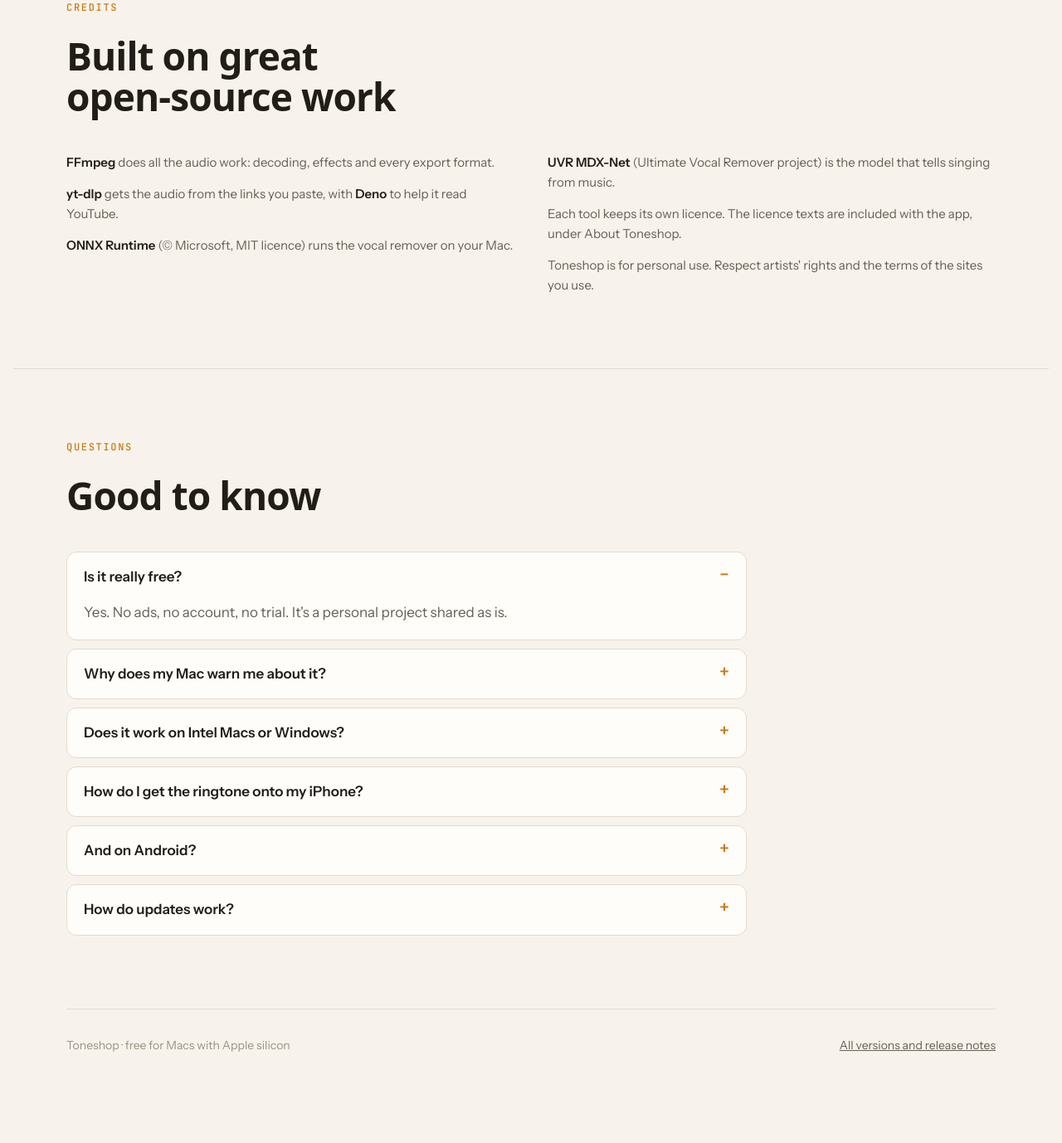
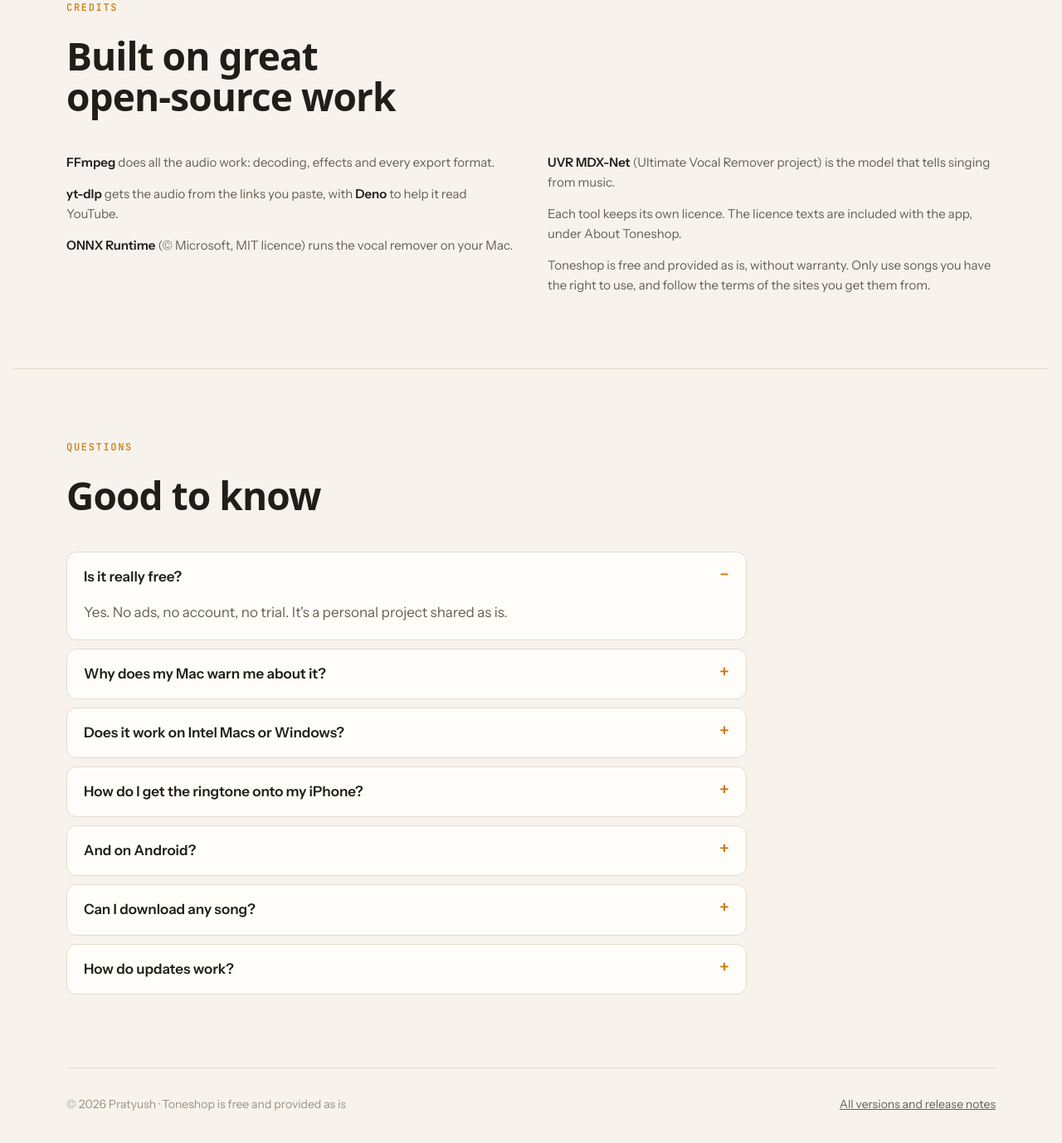
Before and after one commit to pratyushiitbombay/toneshop, a plain HTML site: page index.html in a window 1280 px wide. Shown: the part 7180-8558 px from the top of the page at 83% size. Drawn offline with Linux system fonts and the light colour scheme; no server answers; animation ran at ten frames a second; a web font is replaced by a local one.

Commit message:
Copyright line, terms wording, FAQ: can I download any song

```diff
--- a/index.html
+++ b/index.html
@@ -344,7 +344,7 @@ footer a { color: var(--muted) }
     <p><b>ONNX Runtime</b> (© Microsoft, MIT licence) runs the vocal remover on your Mac.</p>
     <p><b>UVR MDX-Net</b> (Ultimate Vocal Remover project) is the model that tells singing from music.</p>
     <p>Each tool keeps its own licence. The licence texts are included with the app, under About Toneshop.</p>
-    <p>Toneshop is for personal use. Respect artists' rights and the terms of the sites you use.</p>
+    <p>Toneshop is free and provided as is, without warranty. Only use songs you have the right to use, and follow the terms of the sites you get them from.</p>
   </div>
 </div></section>
 
@@ -356,12 +356,13 @@ footer a { color: var(--muted) }
     <details><summary>Does it work on Intel Macs or Windows?</summary><p>Not yet. Toneshop needs a Mac with Apple silicon (M1 or later) and macOS 13 Ventura or later.</p></details>
     <details><summary>How do I get the ringtone onto my iPhone?</summary><p>Plug your iPhone into your Mac. Toneshop's guide spots it, opens the ringtone in Finder and shows you where to drop it. It then appears under Settings ▸ Sounds ▸ Ringtone. iPhone ringtones can be up to 40 seconds, and Toneshop keeps them under that.</p></details>
     <details><summary>And on Android?</summary><p>Export "Android ringtone", copy the file to your phone (cable, Drive, or Quick Share), then pick it in Settings ▸ Sound ▸ Phone ringtone.</p></details>
+    <details><summary>Can I download any song?</summary><p>Toneshop is a tool, a bit like a recorder: what you use it on is up to you. Only use songs you own or have permission to use, and follow each site's terms. YouTube's terms, for example, don't allow downloading except where YouTube itself offers it. Songs you've made or files you already have the rights to are the safe choice.</p></details>
     <details><summary>How do updates work?</summary><p>Toneshop tells you when a new version is out. Download it and drag it into Applications to replace the old one; your songs and ringtones stay where they are.</p></details>
   </div>
 </div></section>
 
 <div class="wrap"><footer>
-  <span>Toneshop · free for Macs with Apple silicon</span>
+  <span>© 2026 Pratyush · Toneshop is free and provided as is</span>
   <span><a href="https://github.com/pratyushiitbombay/toneshop/releases">All versions and release notes</a></span>
 </footer></div>
 
```
